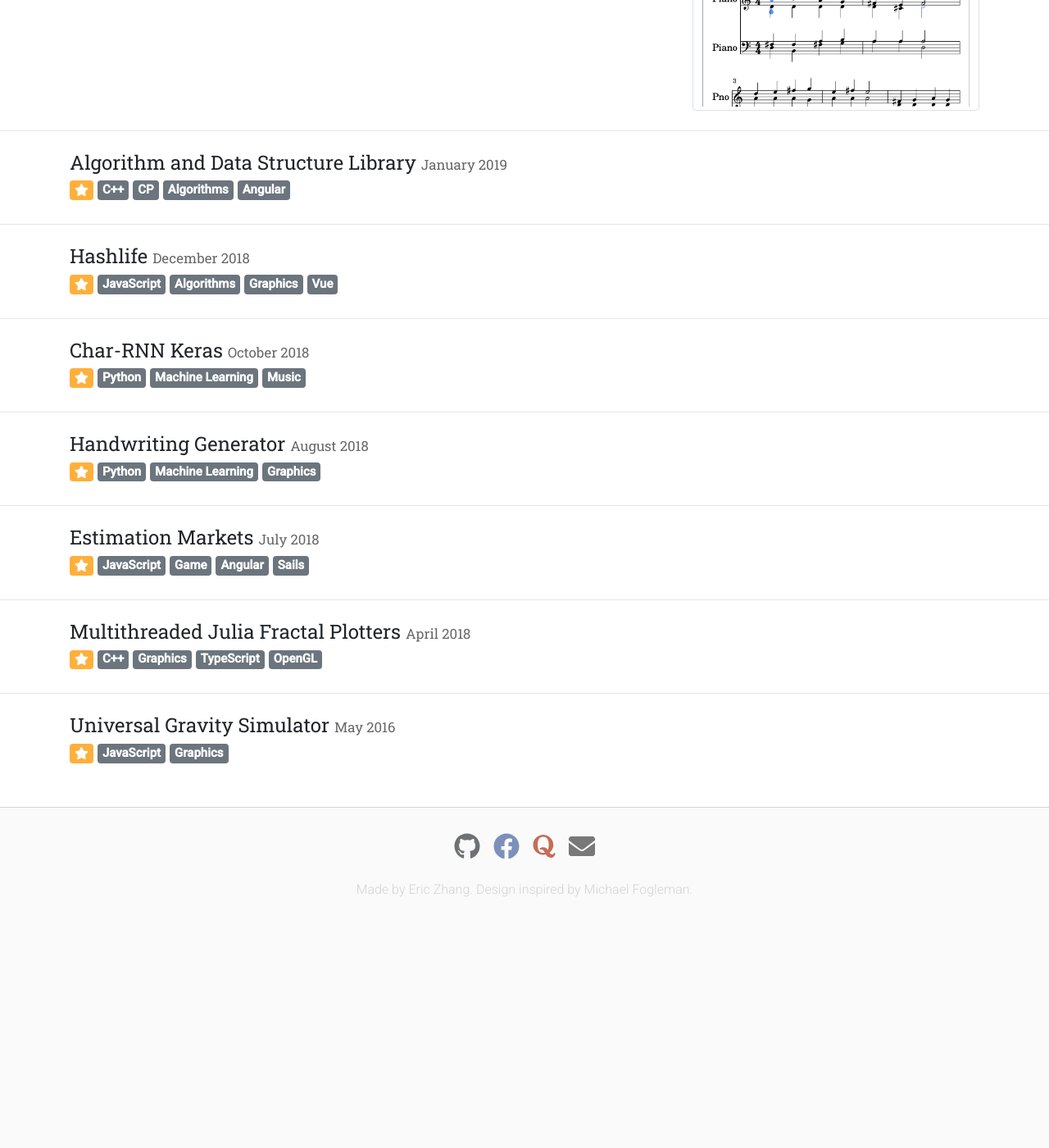
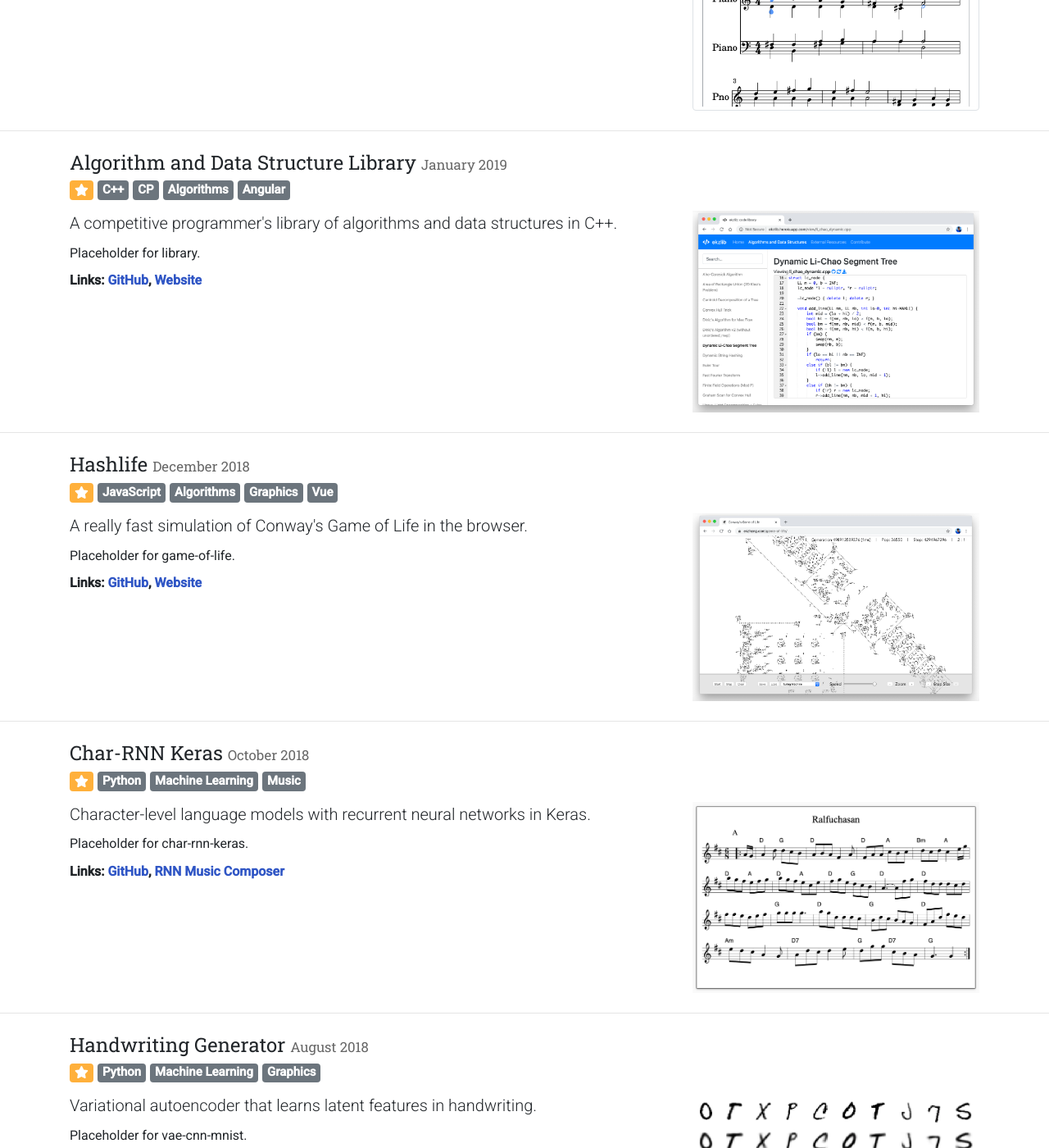
Before and after one commit to ekzhang/ekzhang.github.io, a Jekyll site: the page built from pages/projects.html, in a window 1280 px wide and 1400 px high, scrolled down 2200 px. Shown: the whole window at 82% size. Built offline with Jekyll 4.4.1, drawn with Linux system fonts in a browser that asks for light colours; nearby versions of some CDN libraries; comment, search, counter and statistics services are not loaded; before the commit the page ends 3330 px from its top, so only the background shows below that; some of the changed text lies outside the part shown.

Commit message:
Finish all projects except placeholders

```diff
--- /dev/null
+++ b/_includes/projects/char-rnn-keras.html
@@ -0,0 +1,24 @@
+<div class="row">
+  <div class="col-md-8">
+    <p class="lead">
+      Character-level language models with recurrent neural networks in Keras.
+    </p>
+    <p>
+      Placeholder for char-rnn-keras.
+    </p>
+    <p class="font-weight-bold">
+      Links:
+      <a href="https://github.com/ekzhang/char-rnn-keras">GitHub</a>,
+      <a href="https://ekzhang.github.io/music-gen/">RNN Music Composer</a>
+    </p>
+  </div>
+  <div class="col-md-4">
+    <a href="/assets/images/char-rnn-keras.png">
+      <img
+        class="img-fluid"
+        alt="Neural network music composition"
+        src="/assets/images/char-rnn-keras.png"
+      />
+    </a>
+  </div>
+</div>
--- /dev/null
+++ b/_includes/projects/game-of-life.html
@@ -0,0 +1,24 @@
+<div class="row">
+  <div class="col-md-8">
+    <p class="lead">
+      A really fast simulation of Conway's Game of Life in the browser.
+    </p>
+    <p>
+      Placeholder for game-of-life.
+    </p>
+    <p class="font-weight-bold">
+      Links:
+      <a href="https://github.com/ekzhang/game-of-life">GitHub</a>,
+      <a href="https://ekzhang.github.io/game-of-life/">Website</a>
+    </p>
+  </div>
+  <div class="col-md-4">
+    <a href="/assets/images/game-of-life.png">
+      <img
+        class="img-fluid"
+        alt="Conway's Game of Life - Turing Machine"
+        src="/assets/images/game-of-life.png"
+      />
+    </a>
+  </div>
+</div>
--- /dev/null
+++ b/_includes/projects/gravity.html
@@ -0,0 +1,22 @@
+<div class="row">
+  <div class="col-md-8">
+    <p class="lead">Control hundreds of tiny planets with gravity.</p>
+    <p>
+      Placeholder for gravity.
+    </p>
+    <p class="font-weight-bold">
+      Links:
+      <a href="https://github.com/ekzhang/gravity">GitHub</a>,
+      <a href="https://ekzhang.github.io/gravity/">Website</a>
+    </p>
+  </div>
+  <div class="col-md-4">
+    <a href="/assets/images/gravity.png">
+      <img
+        class="img-fluid"
+        alt="Gravity simulation"
+        src="/assets/images/gravity.png"
+      />
+    </a>
+  </div>
+</div>
--- a/_includes/projects/harmony.html
+++ b/_includes/projects/harmony.html
@@ -1,6 +1,6 @@
 <div class="row">
   <div class="col-md-8">
-    <p class="lead">Voicing four-part harmony using dynamic programming.</p>
+    <p class="lead">Dynamic programming applied to four-part harmony.</p>
     <p>
       Placeholder for harmony.
     </p>
--- /dev/null
+++ b/_includes/projects/julia-fractal.html
@@ -0,0 +1,43 @@
+<p class="lead">
+  Fast, interactive fractal renderers in C++, Java, and WebGL.
+</p>
+<p>
+  Placeholder for julia-fractal.
+</p>
+<p class="font-weight-bold">
+  Links:
+  <a href="https://github.com/ekzhang/julia-fractal">GitHub</a>,
+  <a href="https://github.com/ekzhang/julia-viewer">GitHub (Java)</a>,
+  <a href="https://github.com/ekzhang/webgl-julia-viewer">GitHub (WebGL)</a>,
+  <a href="https://ekzhang.github.io/webgl-julia-viewer/">Website</a>
+</p>
+
+<div class="row">
+  <div class="col-md-4">
+    <a href="/assets/images/julia-2.jpg">
+      <img
+        class="img-fluid"
+        alt="Julia fractal render"
+        src="/assets/images/julia-2.jpg"
+      />
+    </a>
+  </div>
+  <div class="col-md-4">
+    <a href="/assets/images/julia-3.jpg">
+      <img
+        class="img-fluid"
+        alt="Julia fractal render"
+        src="/assets/images/julia-3.jpg"
+      />
+    </a>
+  </div>
+  <div class="col-md-4">
+    <a href="/assets/images/julia-4.jpg">
+      <img
+        class="img-fluid"
+        alt="Julia fractal render"
+        src="/assets/images/julia-4.jpg"
+      />
+    </a>
+  </div>
+</div>
--- /dev/null
+++ b/_includes/projects/library.html
@@ -0,0 +1,25 @@
+<div class="row">
+  <div class="col-md-8">
+    <p class="lead">
+      A competitive programmer's library of algorithms and data structures in
+      C++.
+    </p>
+    <p>
+      Placeholder for library.
+    </p>
+    <p class="font-weight-bold">
+      Links:
+      <a href="https://github.com/ekzhang/library">GitHub</a>,
+      <a href="http://ekzlib.herokuapp.com/">Website</a>
+    </p>
+  </div>
+  <div class="col-md-4">
+    <a href="/assets/images/library.png">
+      <img
+        class="img-fluid"
+        alt="Competitive Programming Library"
+        src="/assets/images/library.png"
+      />
+    </a>
+  </div>
+</div>
--- /dev/null
+++ b/_includes/projects/market-game.html
@@ -0,0 +1,24 @@
+<div class="row">
+  <div class="col-md-8">
+    <p class="lead">
+      Run interactive, simulated markets on estimation problems.
+    </p>
+    <p>
+      Placeholder for market-game.
+    </p>
+    <p class="font-weight-bold">
+      Links:
+      <a href="https://github.com/ekzhang/market-game">GitHub</a>,
+      <a href="http://estimation-markets.herokuapp.com/">Website</a>
+    </p>
+  </div>
+  <div class="col-md-4">
+    <a href="/assets/images/market-game.png">
+      <img
+        class="img-fluid"
+        alt="Estimation markets"
+        src="/assets/images/market-game.png"
+      />
+    </a>
+  </div>
+</div>
--- /dev/null
+++ b/_includes/projects/vae-cnn-mnist.html
@@ -0,0 +1,24 @@
+<div class="row">
+  <div class="col-md-8">
+    <p class="lead">
+      Variational autoencoder that learns latent features in handwriting.
+    </p>
+    <p>
+      Placeholder for vae-cnn-mnist.
+    </p>
+    <p class="font-weight-bold">
+      Links:
+      <a href="https://github.com/ekzhang/vae-cnn-mnist">GitHub</a>,
+      <a href="https://ekzhang.github.io/vae-cnn-mnist/">Demo</a>
+    </p>
+  </div>
+  <div class="col-md-4">
+    <a href="/assets/images/vae-cnn-mnist.png">
+      <img
+        class="img-fluid"
+        alt="Learned handwriting samples"
+        src="/assets/images/vae-cnn-mnist.png"
+      />
+    </a>
+  </div>
+</div>
```
Also changed, not shown: other parts of _includes/projects/harmony.html (+1 -1 lines), _data/projects.yml (+10 -3 lines), _includes/projects/triangulate.html (+7 -7 lines), assets/images/char-rnn-keras.png (added), assets/images/game-of-life.png (added), assets/images/gravity.png (added), assets/images/julia-2.jpg (added), assets/images/julia-3.jpg (added), assets/images/julia-4.jpg (added), assets/images/library.png (added), assets/images/market-game.png (added), assets/images/vae-cnn-mnist.png (added).
